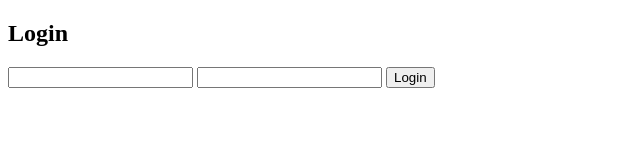
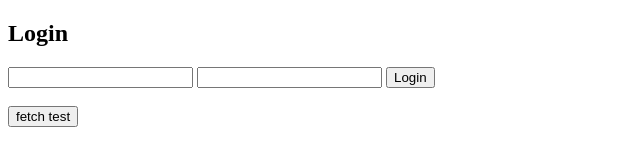
Before and after one commit to DashBarkHuss/node_server_sessions, a website: page index.html in a window 1280 px wide. Shown: the whole page, without its empty margins (0-640 px from the left). Drawn offline with Linux system fonts and the light colour scheme.

Commit message:
sample fetch UI

```diff
--- a/api.js
+++ b/api.js
@@ -4,7 +4,6 @@ class API {
     static exec(request, response) {
         request.chunks = [];
         request.on('data', (segment)=>request.chunks.push(segment));
-        console.log("chunks: ", request.chunks)
         request.on('end', ()=>{
 
                 const jsontype = "{ 'Content-Type': 'application/json' }";
--- a/index.html
+++ b/index.html
@@ -11,5 +11,12 @@
     <input type="text" id = "user"></input>
     <input type="password" id = "password"></input>
     <input type="button" value="Login"></input>
+    <br><br>
+    <input type="button" value="fetch test" onclick="fetch('http://127.0.0.1:3000/api/someEndPoint').then(promise=>{
+        console.log('response: ', promise);
+        const json = promise.json();
+        console.log('.json(): ', json)
+        return json;
+    });" ></input>
 </body>
 </html>
--- a/index.js
+++ b/index.js
@@ -44,6 +44,8 @@ http.createServer((request, response)=>{
 }).listen(port,ip);
 
 fetch('http://127.0.0.1:3000/api/lol').then(promise=>{
-    console.log("return object: ", promise);
-    console.log(".json(): ", promise.json())
+    console.log("response: ", promise);
+    const json = promise.json();
+    console.log(".json(): ", json)
+    return json;
 });
```
